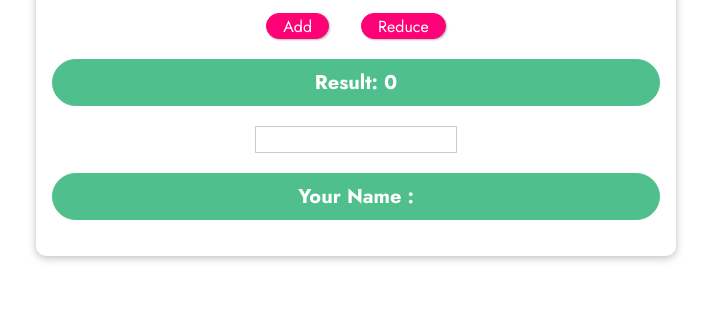
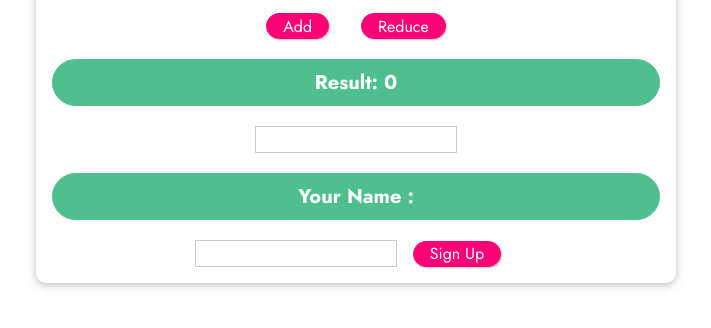
Before and after one commit to PetyrDzhunov/Vue-JS-Course, a plain HTML site: page Basics-Vue-Events/index.html in a window 1280 px wide. Shown: the part 286-614 px from the top of the page, without its empty margins (284-995 px from the left). Drawn offline with nearby package versions, Linux system fonts and the light colour scheme.

Commit message:
vue event modifiers

```diff
--- a/Basics-Vue-Events/app.js
+++ b/Basics-Vue-Events/app.js
@@ -3,6 +3,7 @@ const app = Vue.createApp({
     return {
       counter: 0,
       name: '',
+      confirmedName: '',
     };
   },
   methods: {
@@ -15,6 +16,12 @@ const app = Vue.createApp({
     setName(e) {
       this.name = e.target.value;
     },
+    submitForm() {
+      console.log('submitted');
+    },
+    confirmInput() {
+      this.confirmedName = this.name;
+    },
   },
 });
 
--- a/Basics-Vue-Events/index.html
+++ b/Basics-Vue-Events/index.html
@@ -21,8 +21,12 @@
       <button v-on:click="incrementCounter(5)">Add</button>
       <button v-on:click="decrementCounter(5)">Reduce</button>
       <p>Result: {{ counter }}</p>
-      <input type="text" v-on:input="setName" />
-      <p>Your Name : {{ name }}</p>
+      <input type="text" v-on:input="setName" v-on:keyup.enter="confirmInput" />
+      <p>Your Name : {{ confirmedName }}</p>
+      <form v-on:submit.prevent="submitForm">
+        <input type="text" />
+        <button>Sign Up</button>
+      </form>
     </section>
   </body>
 </html>
```
